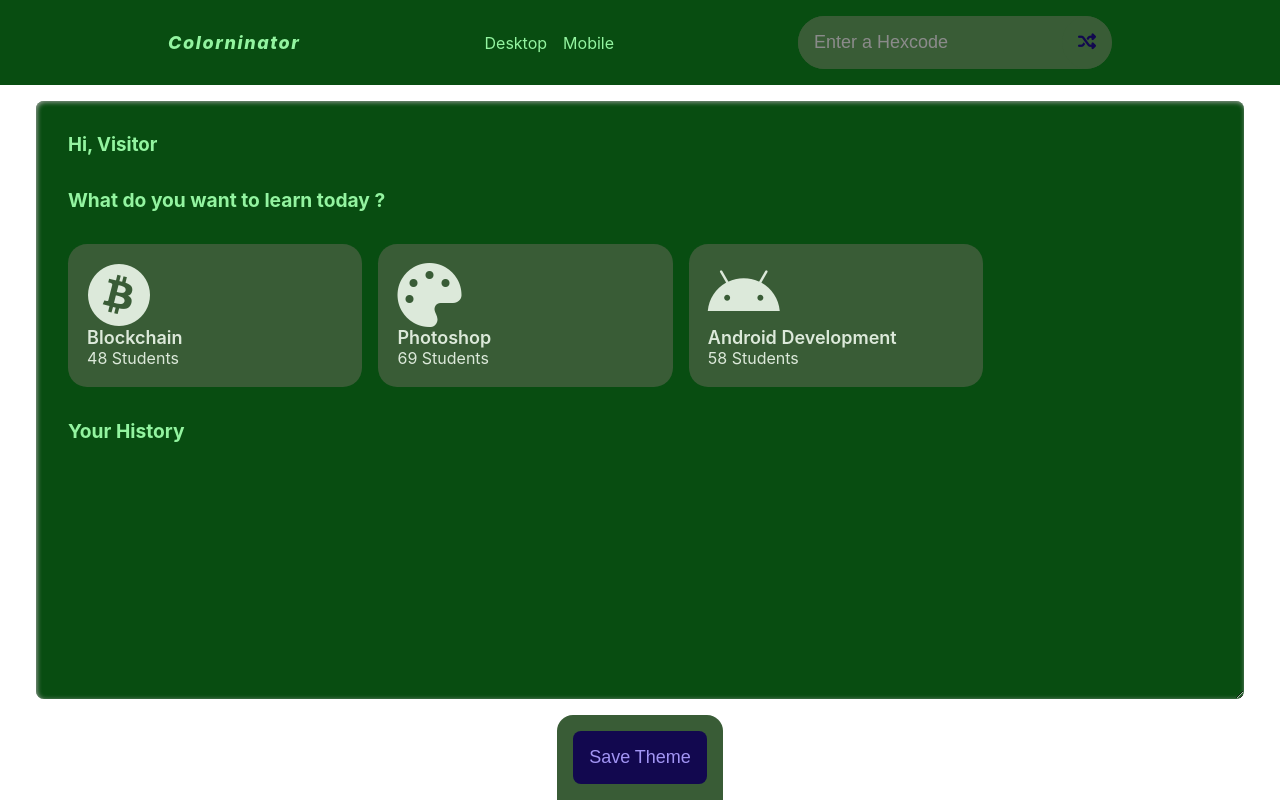
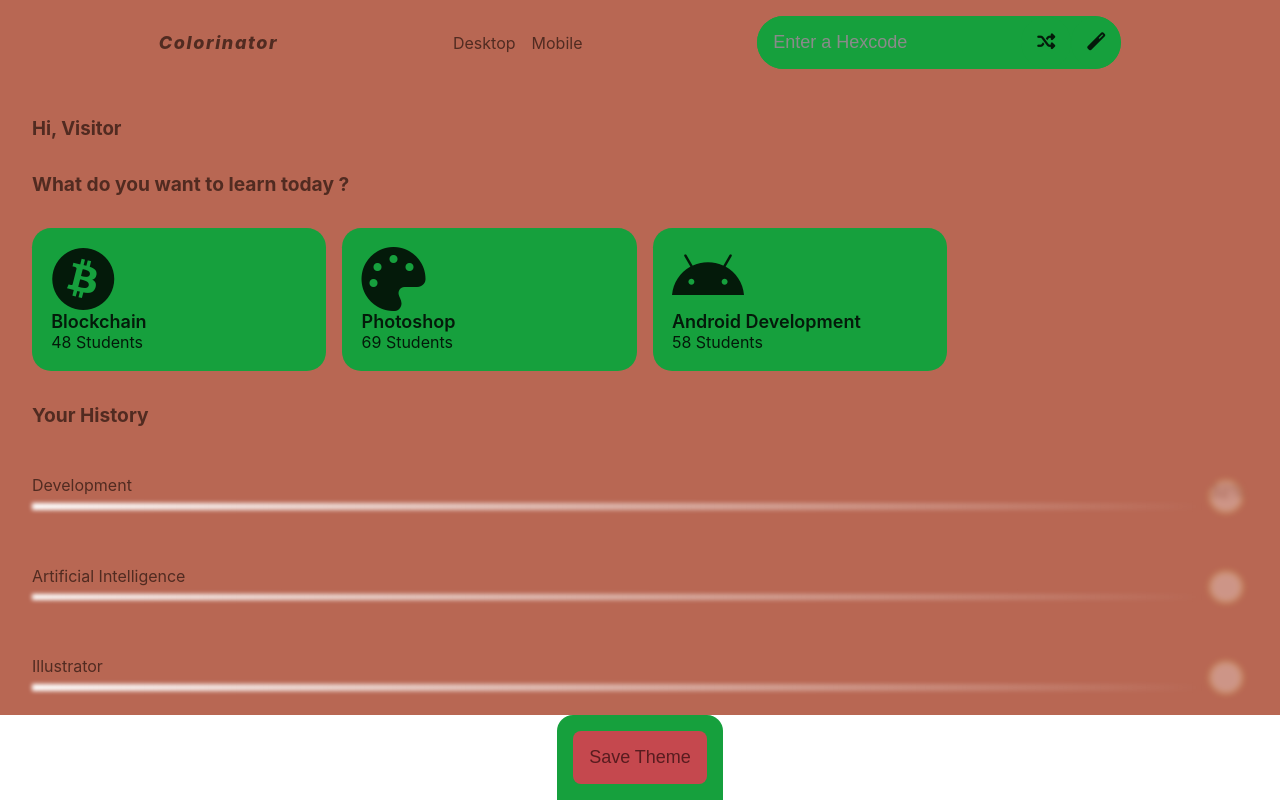
Before and after one commit to jashgopani/colorinator, a React (Create React App) app: page / in a window 1280 px wide. Built offline with nearby package versions, Linux system fonts and the light colour scheme.

Commit message:
random color logic change and hsl2hex method added

```diff
--- a/public/index.html
+++ b/public/index.html
@@ -24,7 +24,7 @@
       work correctly both with client-side routing and a non-root public URL.
       Learn how to configure a non-root public URL by running `npm run build`.
     -->
-    <title>Colorninator</title>
+    <title>Colorinator</title>
     <script src="https://kit.fontawesome.com/ad741a4c9e.js" crossorigin="anonymous"></script>
   </head>
   <body>
--- a/src/App.css
+++ b/src/App.css
@@ -44,27 +44,15 @@ nav {
   overflow: hidden;
 }
 
-.canvas {
-  grid-area: canvas;
-  /* border: 1px solid rebeccapurple; */
-  box-shadow: inset 1px 1px 0.3rem #a1a1a1;
-  border-radius: 0.5rem;
-  margin: 1rem;
-  resize: horizontal;
-  overflow: auto;
-  justify-self: center;
-}
-
 .controls-container {
   grid-area: dock;
   display: flex;
   padding: 1rem;
-
   gap: 10rem;
   border-radius: 1rem 1rem 0rem 0rem;
   justify-content: center;
   margin: 0rem 2rem;
-  /* z-index: 5; */
+  z-index: 5;
 }
 
 .theme-container {
@@ -122,14 +110,15 @@ input[type="text"]:focus {
 
 /* Canvas content css */
 .canvas {
+  grid-area: canvas;
   padding: 2rem;
   display: flex;
-  flex-flow: column wrap;
-  overflow: hidden;
+  flex-flow: column nowrap;
   overflow-y: scroll;
   align-items: flex-start;
   justify-content: flex-start;
   text-align: start !important;
+  /* margin: 2rem; */
   gap: 2rem;
 }
 
@@ -166,7 +155,6 @@ input[type="text"]:focus {
   display: flex;
   gap: 1rem;
   flex-flow: column wrap;
-  overflow: hidden;
   align-items: flex-start;
   justify-content: flex-start;
   text-align: start !important;
@@ -195,12 +183,18 @@ input[type="text"]:focus {
   background-color: white;
   opacity: 0.3;
   filter: blur(3px);
+  border-radius: 100rem;
 }
 
 .history-item > .history-item-sub-title {
   grid-column: 1;
   grid-row: 2;
-  padding: 0.3rem;
-  border: 1px solid orange;
+  margin: 0.5rem 0rem;
+  padding: 0.2rem;
   background: linear-gradient(to right, white, transparent);
+  filter: blur(2px);
 }
+
+.block {
+  width: 70%;
+}
--- a/src/App.js
+++ b/src/App.js
@@ -5,7 +5,7 @@ function App() {
   const [primary, setPrimary] = useState(hex2hsl(randomHex()));
   const [secondary, setSecondary] = useState(hex2hsl(randomHex()));
   const [accent, setAccent] = useState(hex2hsl(randomHex()));
-  const [stylePrimary, setStylePrimary] = useState(true);
+  const [stylePrimary, setStylePrimary] = useState(false);
 
   function random() {
     return Math.floor(Math.random() * 100) % 255;
@@ -18,9 +18,9 @@ function App() {
   }
 
   function randomHex() {
-    let r = random().toString(16);
-    let g = random().toString(16);
-    let b = random().toString(16);
+    let r = getRandomInt(20, 200).toString(16);
+    let g = getRandomInt(20, 200).toString(16);
+    let b = getRandomInt(20, 200).toString(16);
     if (r.length == 1) r = "0" + r;
     if (g.length == 1) g = "0" + g;
     if (b.length == 1) b = "0" + b;
@@ -104,10 +104,50 @@ function App() {
     localStorage.setItem("colorinator", JSON.stringify(saved));
   }
 
+  function hsltohex({ h, s, l }) {
+    s /= 100;
+    l /= 100;
+
+    let c = (1 - Math.abs(2 * l - 1)) * s,
+      x = c * (1 - Math.abs((h / 60) % 2 - 1)),
+      m = l - c / 2,
+      r = 0,
+      g = 0,
+      b = 0;
+
+    if (0 <= h && h < 60) {
+      r = c; g = x; b = 0;
+    } else if (60 <= h && h < 120) {
+      r = x; g = c; b = 0;
+    } else if (120 <= h && h < 180) {
+      r = 0; g = c; b = x;
+    } else if (180 <= h && h < 240) {
+      r = 0; g = x; b = c;
+    } else if (240 <= h && h < 300) {
+      r = x; g = 0; b = c;
+    } else if (300 <= h && h < 360) {
+      r = c; g = 0; b = x;
+    }
+    // Having obtained RGB, convert channels to hex
+    r = Math.round((r + m) * 255).toString(16);
+    g = Math.round((g + m) * 255).toString(16);
+    b = Math.round((b + m) * 255).toString(16);
+
+    // Prepend 0s, if necessary
+    if (r.length == 1)
+      r = "0" + r;
+    if (g.length == 1)
+      g = "0" + g;
+    if (b.length == 1)
+      b = "0" + b;
+
+    return "#" + r + g + b;
+  }
+
   function getContrastingColor(color) {
     // const blacks = ["#303030", "#2b2b2b", "1f1f1f", "1b1c1e"];
     const black = "1b1c1e";
-    let newL = color.l - 40;
+    let newL = color.l - 30;
     if (newL < 0) newL += 100;
     return hslString({ h: color.h, s: Math.abs(color.s), l: newL });
   }
@@ -121,7 +161,15 @@ function App() {
     backgroundColor: hslString(getSecondaryBg()),
   };
 
-  const secondaryBgCss = { background: hslString(getSecondaryBg()), color: getContrastingColor(getSecondaryBg()) };
+  const secondaryBgCss = {
+    background: hslString(getSecondaryBg()),
+    color: getContrastingColor(getSecondaryBg()),
+  };
+
+  const primaryBgCss = {
+    background: hslString(getPrimaryBg()),
+    color: getContrastingColor(getPrimaryBg()),
+  };
 
   function getPrimaryBg() {
     return stylePrimary ? primary : secondary;
@@ -132,7 +180,7 @@ function App() {
   }
 
   return (
-    <div className="App">
+    <div className="App" style={primary}>
       {console.log(primary, secondary, accent)}
 
       <nav
@@ -141,7 +189,7 @@ function App() {
           color: getContrastingColor(getPrimaryBg()),
         }}
       >
-        <div className="nav-brand">Colorninator</div>
+        <div className="nav-brand">Colorinator</div>
         <div className="nav-options">
           <div className="nav-option-item">Desktop</div>
           <div className="nav-option-item">Mobile</div>
@@ -154,6 +202,7 @@ function App() {
             type="text"
             name=""
             id=""
+
             placeholder="Enter a Hexcode"
             onChange={(e) => {
               if (
@@ -163,6 +212,8 @@ function App() {
               )
                 generateThemeColors(e.target.value);
             }}
+
+            style={secondaryBgCss}
           />
 
           <button
@@ -174,13 +225,30 @@ function App() {
           >
             <i
               className="fas fa-random"
-              style={{ color: hslString(accent) }}
+              style={{ color: getContrastingColor(getSecondaryBg()) }}
+            ></i>
+          </button>
+          <button
+            onClick={(e) => {
+              setStylePrimary(!stylePrimary);
+            }}
+            className="circle"
+          >
+            <i
+              className="fas fa-magic"
+              style={{ color: getContrastingColor(getSecondaryBg()) }}
             ></i>
           </button>
         </div>
       </nav>
 
-      <section className="canvas" style={{ background: hslString(getPrimaryBg()), color: getContrastingColor(getPrimaryBg()) }}>
+      <section
+        className="canvas"
+        style={{
+          background: hslString(getPrimaryBg()),
+          color: getContrastingColor(getPrimaryBg()),
+        }}
+      >
         <h3 className="canvas-h2">Hi, Visitor</h3>
         <h2 className="canvas-h1">What do you want to learn today ?</h2>
         <div className="thumbnails">
@@ -202,8 +270,56 @@ function App() {
             <p className="card-sub-title">58 Students</p>
           </div>
         </div>
+        {/* <button className="block" style={{ backgroundColor: hslString(accent) }}>Lorem ipsum dolor sit amet.</button> */}
+
         <p className="canvas-h1">Your History</p>
+
         <div className="history-container">
+          <div className="history-item">
+            <p className="history-item-title">Development</p>
+            <p className="history-item-icon circle">32%</p>
+            <p className="history-item-sub-title"></p>
+          </div>
+          <div className="history-item">
+            <p className="history-item-title">Artificial Intelligence</p>
+            <p className="history-item-icon circle"></p>
+            <p className="history-item-sub-title"></p>
+          </div>
+          <div className="history-item">
+            <p className="history-item-title">Illustrator</p>
+            <p className="history-item-icon circle"></p>
+            <p className="history-item-sub-title"></p>
+          </div>
+          <div className="history-item">
+            <p className="history-item-title">Development</p>
+            <p className="history-item-icon circle">32%</p>
+            <p className="history-item-sub-title"></p>
+          </div>
+          <div className="history-item">
+            <p className="history-item-title">Artificial Intelligence</p>
+            <p className="history-item-icon circle"></p>
+            <p className="history-item-sub-title"></p>
+          </div>
+          <div className="history-item">
+            <p className="history-item-title">Illustrator</p>
+            <p className="history-item-icon circle"></p>
+            <p className="history-item-sub-title"></p>
+          </div>
+          <div className="history-item">
+            <p className="history-item-title">Development</p>
+            <p className="history-item-icon circle">32%</p>
+            <p className="history-item-sub-title"></p>
+          </div>
+          <div className="history-item">
+            <p className="history-item-title">Artificial Intelligence</p>
+            <p className="history-item-icon circle"></p>
+            <p className="history-item-sub-title"></p>
+          </div>
+          <div className="history-item">
+            <p className="history-item-title">Illustrator</p>
+            <p className="history-item-icon circle"></p>
+            <p className="history-item-sub-title"></p>
+          </div>
           <div className="history-item">
             <p className="history-item-title">Development</p>
             <p className="history-item-icon circle">32%</p>
@@ -226,7 +342,7 @@ function App() {
         className="controls-container"
         style={{
           backgroundColor: hslString(getSecondaryBg()),
-          color: getContrastingColor(getSecondaryBg())
+          color: getContrastingColor(getSecondaryBg()),
         }}
       >
         <button onClick={saveCurrentTheme} style={buttonCSS}>
```
